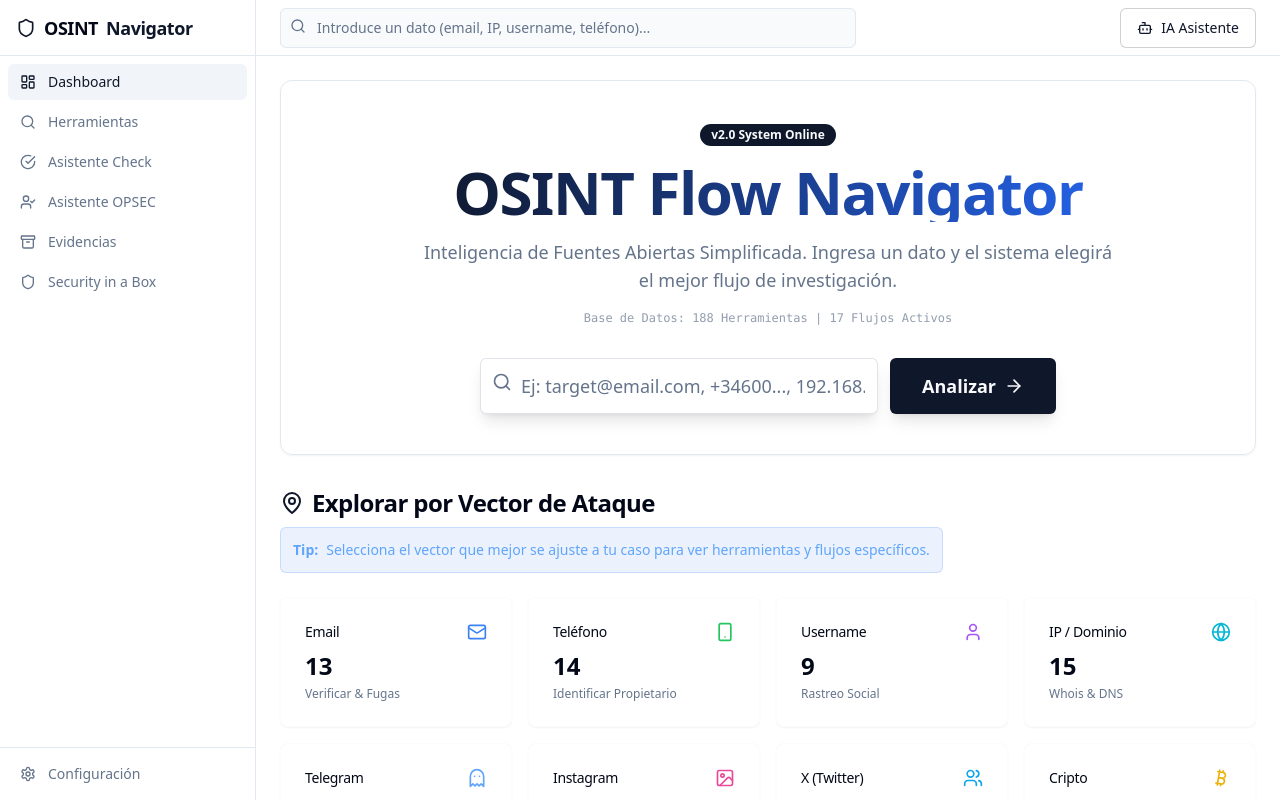
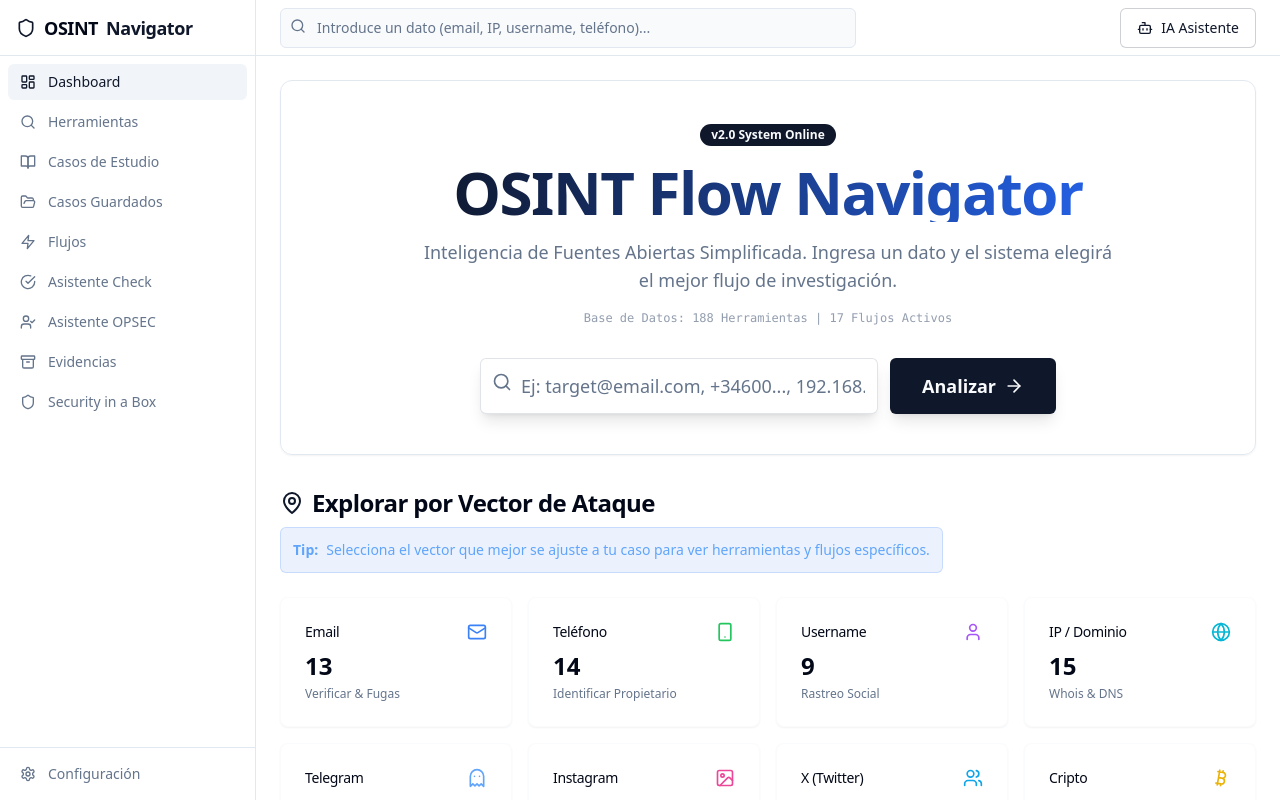
Before and after one commit to omrpps/osint-flow-navigator, a React (Vite) app: page / in a window 1280 px wide. Built offline with nearby package versions, Linux system fonts and the light colour scheme.

Commit message:
Fix tool filtering and add Casos de Estudio to Sidebar

```diff
--- a/src/components/layout/Sidebar.jsx
+++ b/src/components/layout/Sidebar.jsx
@@ -1,11 +1,14 @@
 import React from 'react';
 import { NavLink } from 'react-router-dom';
-import { LayoutDashboard, Search, Zap, FolderOpen, Settings, Shield, CheckCircle, UserCheck, Archive } from 'lucide-react';
+import { LayoutDashboard, Search, Zap, FolderOpen, Settings, Shield, CheckCircle, UserCheck, Archive, BookOpen } from 'lucide-react';
 import { cn } from '../../lib/utils';
 
 const navItems = [
     { icon: LayoutDashboard, label: 'Dashboard', to: '/' },
     { icon: Search, label: 'Herramientas', to: '/tools' },
+    { icon: BookOpen, label: 'Casos de Estudio', to: '/investigation/flow_training' },
+    { icon: FolderOpen, label: 'Casos Guardados', to: '/cases' },
+    { icon: Zap, label: 'Flujos', to: '/flows' },
     { icon: CheckCircle, label: 'Asistente Check', to: '/verification-guide' },
     { icon: UserCheck, label: 'Asistente OPSEC', to: '/opsec-guide' },
     { icon: Archive, label: 'Evidencias', to: '/evidence' },
--- a/src/pages/ToolsPage.jsx
+++ b/src/pages/ToolsPage.jsx
@@ -63,8 +63,8 @@ export default function ToolsPage() {
 
             {/* Tools Grid */}
             <div className="grid gap-4 md:grid-cols-2 lg:grid-cols-3 xl:grid-cols-4">
-                {filteredTools.map(tool => (
-                    <Card key={tool.id} className="flex flex-col h-full hover:shadow-md transition-shadow">
+                {filteredTools.map((tool, index) => (
+                    <Card key={`${tool.id}-${tool.category}-${index}`} className="flex flex-col h-full hover:shadow-md transition-shadow">
                         <CardHeader>
                             <div className="flex justify-between items-start">
                                 <CardTitle className="text-lg">{tool.name}</CardTitle>
```
